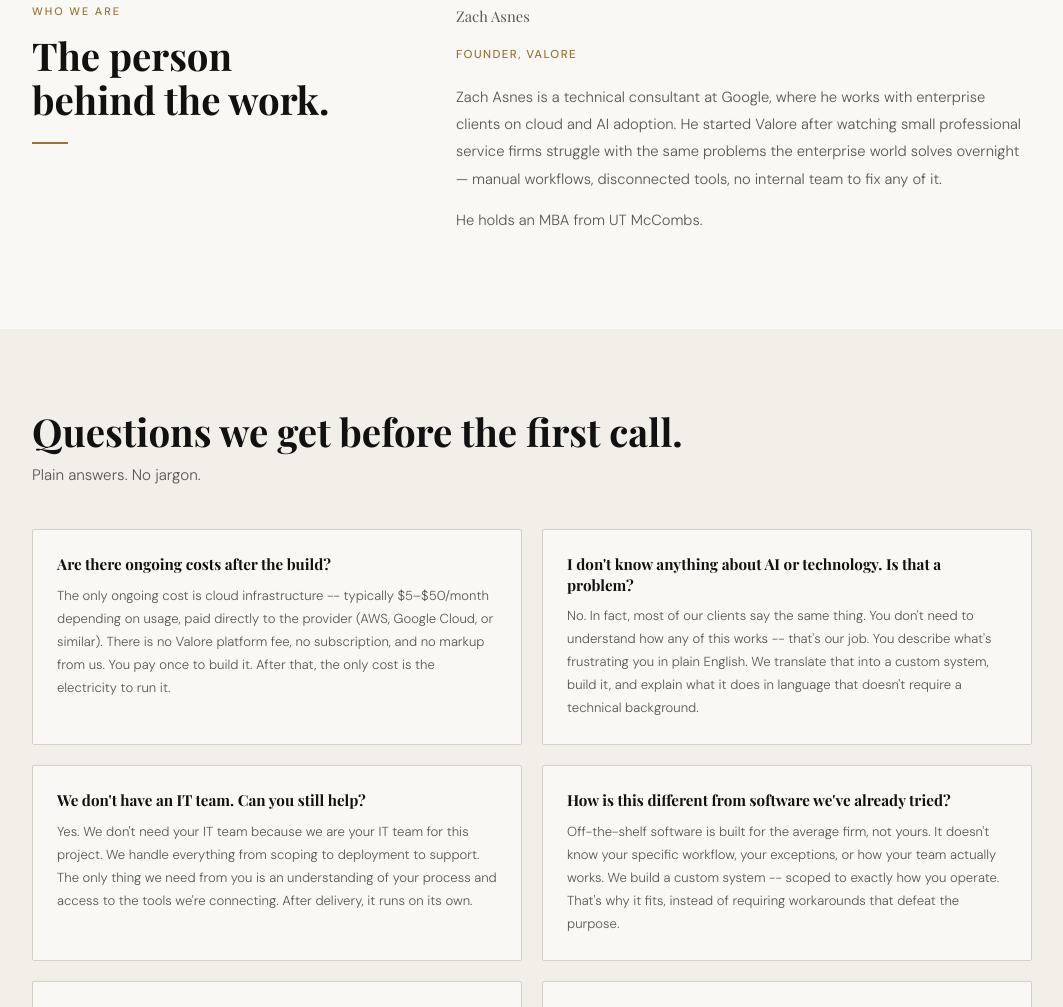
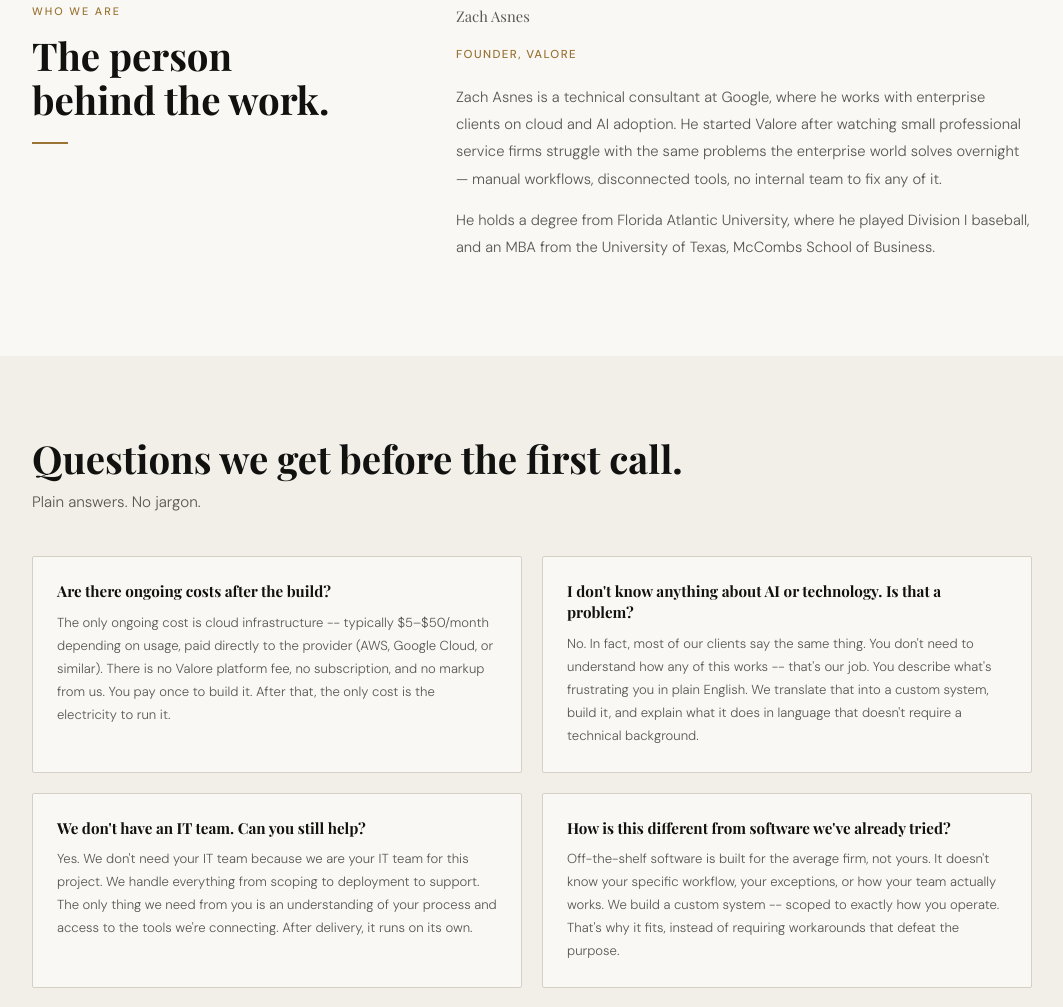
Before and after one commit to zachasnes/valoreworks, a plain HTML site: page index.html in a window 1280 px wide. Shown: the part 7720-8727 px from the top of the page, without its empty margins (108-1171 px from the left). Drawn offline with nearby package versions, Linux system fonts and the light colour scheme; a web font is replaced by a local one.

Commit message:
Update founder bio with full education credentials
Co-Authored-By: Claude Sonnet 4.6 <noreply@anthropic.com>

```diff
--- a/index.html
+++ b/index.html
@@ -652,7 +652,7 @@ footer p{font-size:0.75rem;color:rgba(250,248,244,0.25);line-height:1.8}
       <p class="about-name">Zach Asnes</p>
       <span class="about-title">Founder, Valore</span>
       <p>Zach Asnes is a technical consultant at Google, where he works with enterprise clients on cloud and AI adoption. He started Valore after watching small professional service firms struggle with the same problems the enterprise world solves overnight — manual workflows, disconnected tools, no internal team to fix any of it.</p>
-      <p>He holds an MBA from UT McCombs.</p>
+      <p>He holds a degree from Florida Atlantic University, where he played Division I baseball, and an MBA from the University of Texas, McCombs School of Business.</p>
     </div>
   </div>
 </div>
```
